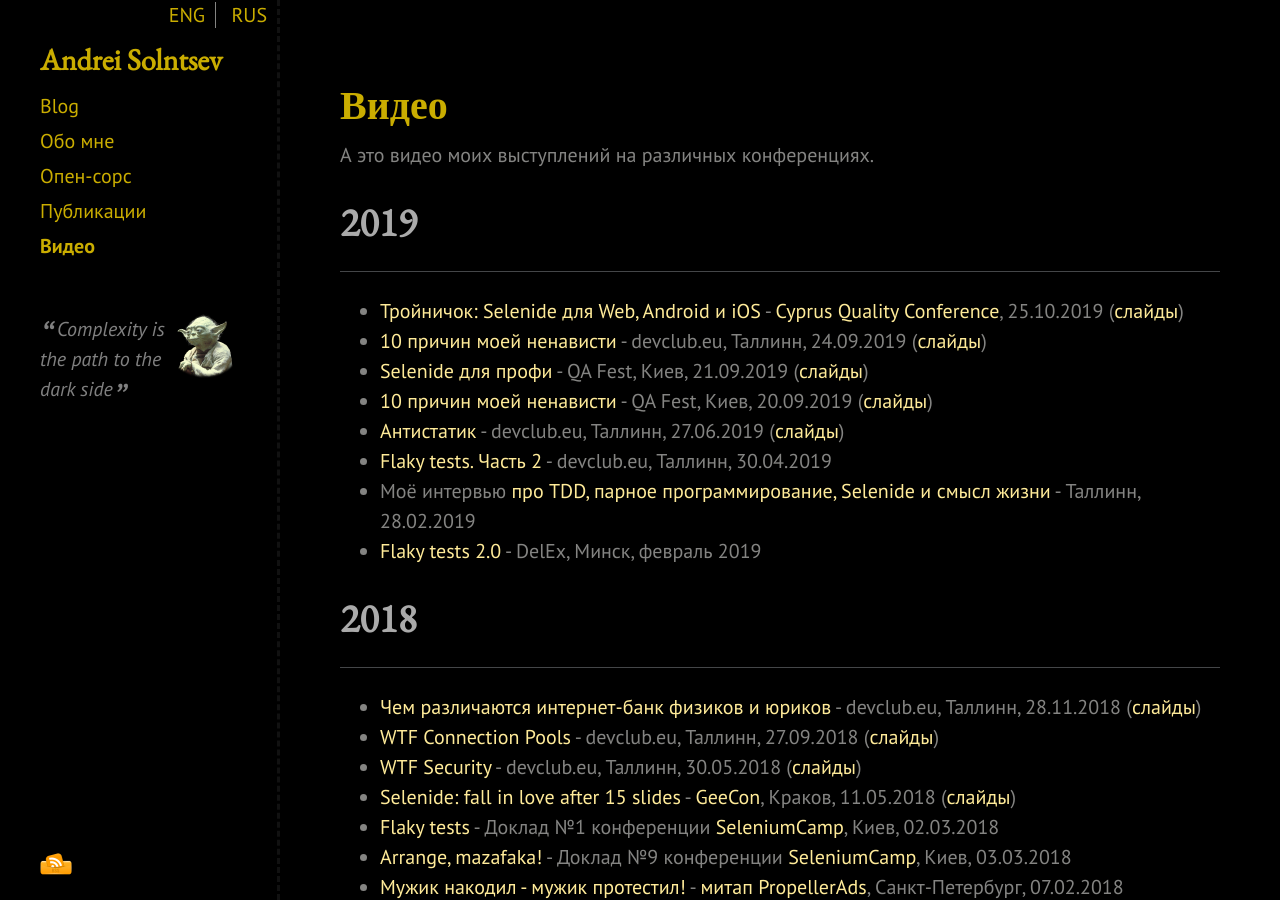
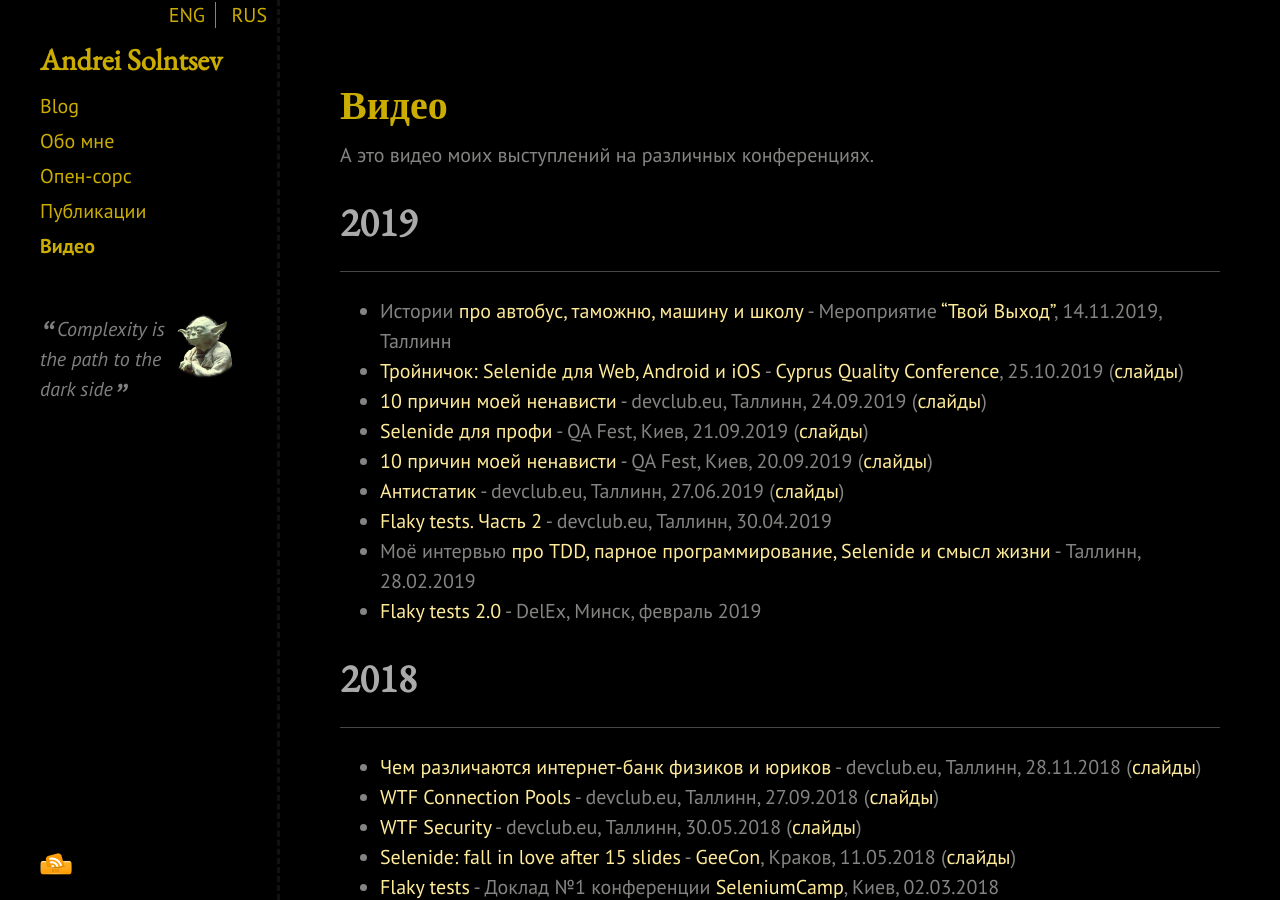
Before and after one commit to asolntsev/asolntsev.github.io, a Jekyll site: the page built from ru/video.md, in a window 1280 px wide and 900 px high. Built offline with Jekyll 4.4.1, drawn with Linux system fonts in a browser that asks for light colours; nearby versions of some CDN libraries.

Commit message:
add "Твой Выход" video

```diff
--- a/ru/video.md
+++ b/ru/video.md
@@ -9,6 +9,7 @@ category: ru
 # 2019
 * * *
 
+* Истории [про автобус, таможню, машину и школу](https://www.youtube.com/watch?v=uxakKlqJ1Ts) - Мероприятие ["Твой Выход"](https://www.facebook.com/tvoivyhod/), 14.11.2019, Таллинн
 * [Тройничок: Selenide для Web, Android и iOS](https://youtu.be/Y04rU7qV7Vg) - [Cyprus Quality Conference](https://qa.cyprusitforum.com/en), 25.10.2019  ([слайды](https://docs.google.com/presentation/d/1hSCmjwvLCY4bKqSncffZfMOi1NmXIooJu5LIjxYN6hg/edit?usp=sharing))
 * [10 причин моей ненависти](https://www.youtube.com/watch?v=U6z2dK7MwmI) - devclub.eu, Таллинн, 24.09.2019  ([слайды](https://docs.google.com/presentation/d/1Mt-MC0Ztil5F1gOwANwKJx446FVyQXTMRNLQSUdCakI/edit?usp=sharing))
 * [Selenide для профи](https://www.youtube.com/watch?v=be_cTwayRQc) - QA Fest, Киев, 21.09.2019  ([слайды](https://docs.google.com/presentation/d/12QyckKPmhrSuh8bup895gm9o7TGtoUpEbqF59PI4sTo/edit?usp=sharing))
```
